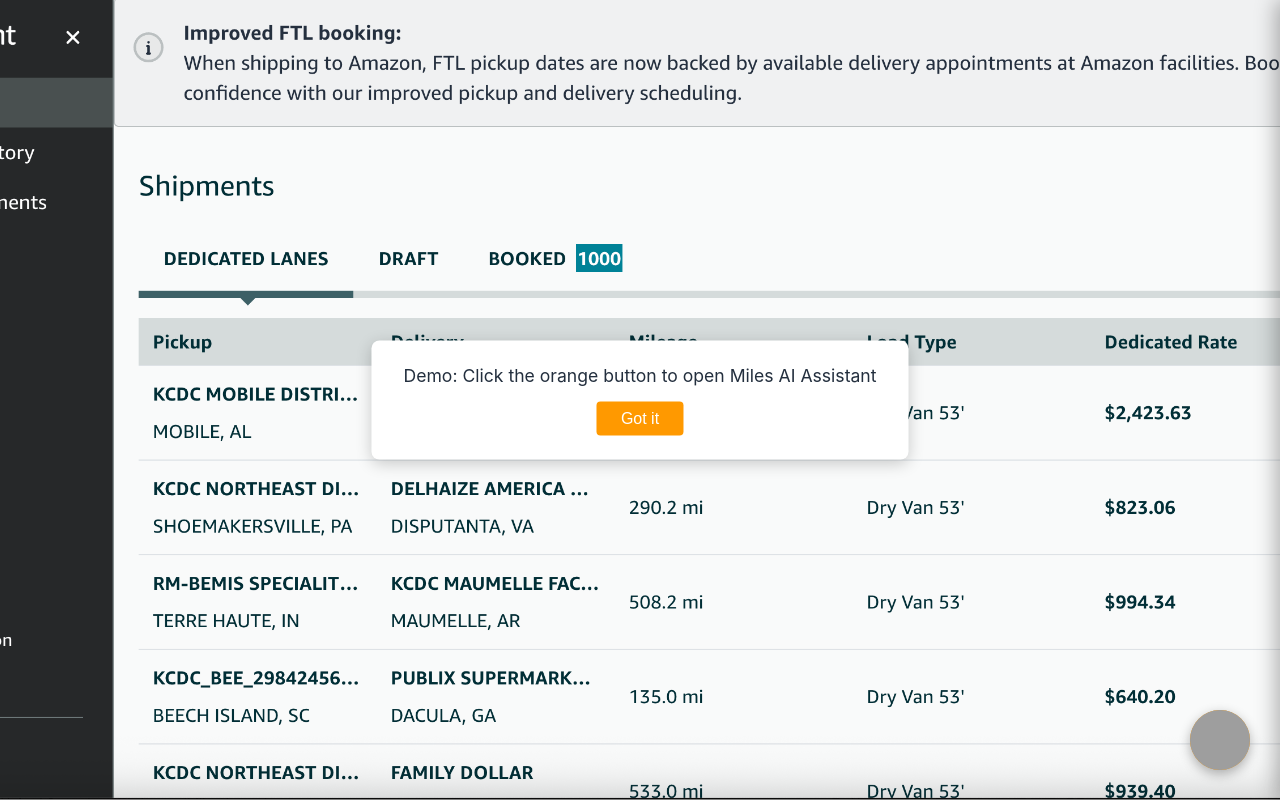
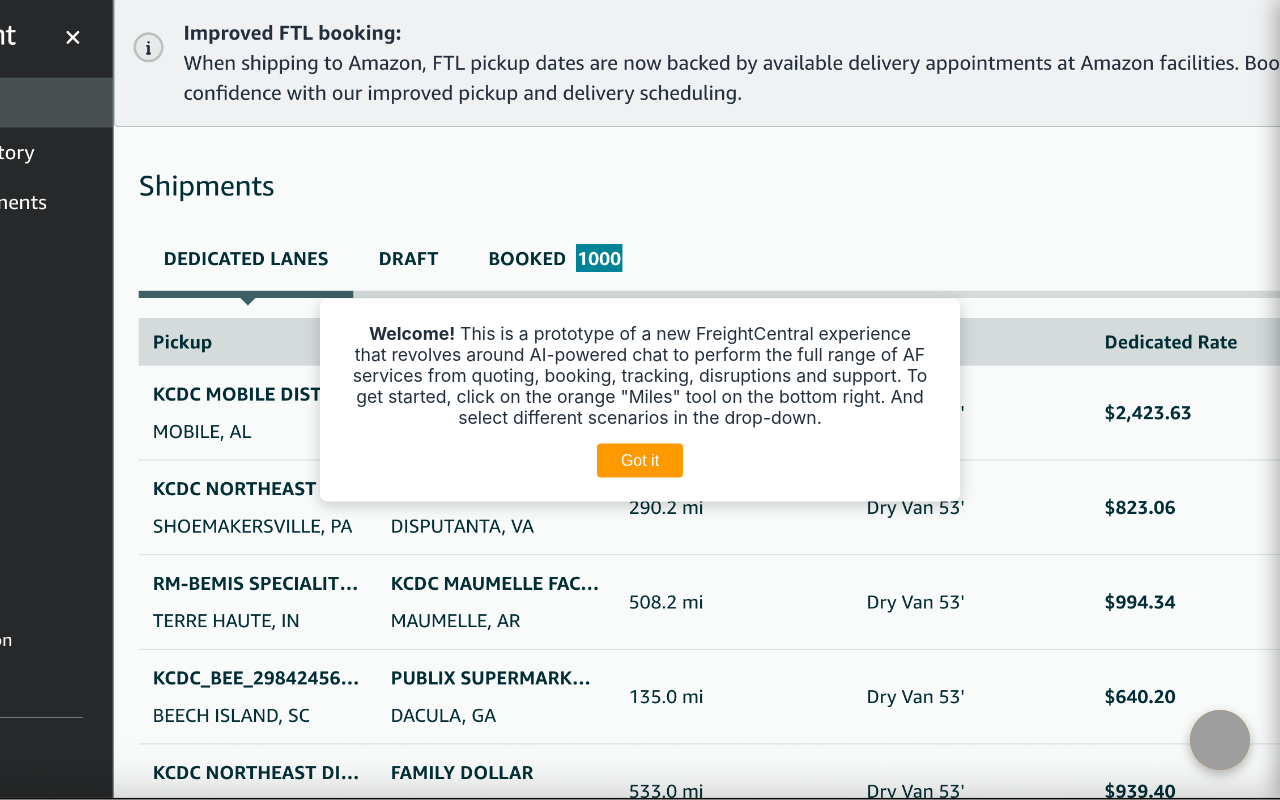
Before and after one commit to NavinGaneshan/miles, a plain HTML site: page overlay.html in a window 1280 px wide. Drawn offline with Linux system fonts and the light colour scheme; grey boxes are pictures that could not be loaded.

Commit message:
feat: Update welcome popup with detailed prototype description
- Changed from simple demo notice to comprehensive welcome message
- Explains FreightCentral AI-powered chat prototype
- Describes full range of AF services available
- Provides clear instructions to get started

```diff
--- a/overlay.html
+++ b/overlay.html
@@ -176,7 +176,7 @@
 </head>
 <body>
     <div class="demo-notice" id="demoNotice">
-        Demo: Click the orange button to open Miles AI Assistant
+        <strong>Welcome!</strong> This is a prototype of a new FreightCentral experience that revolves around AI-powered chat to perform the full range of AF services from quoting, booking, tracking, disruptions and support. To get started, click on the orange "Miles" tool on the bottom right. And select different scenarios in the drop-down.
         <br>
         <button id="dismissNotice">Got it</button>
     </div>
```
